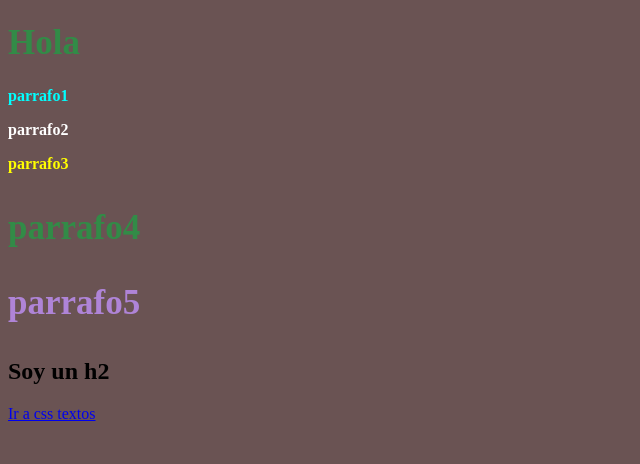
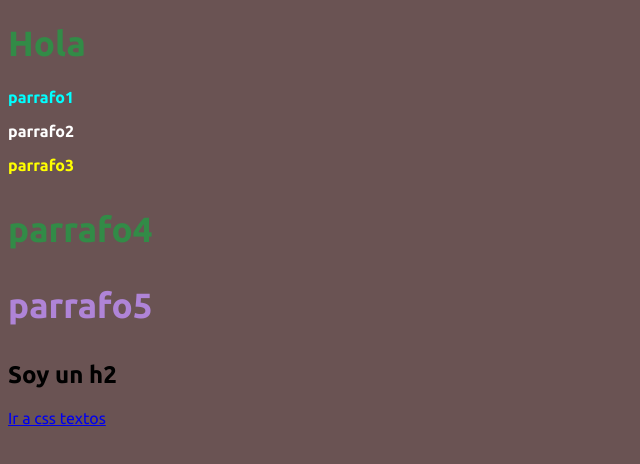
Before and after one commit to Maartizza/bootcamp-java-universidad-2023v2, a plain HTML site: page index.html in a window 1280 px wide. Shown: the whole page, without its empty margins (0-640 px from the left). Drawn offline with Linux system fonts and the light colour scheme.

Commit message:
css correccion

```diff
--- a/CSS/style.css
+++ b/CSS/style.css
@@ -1,5 +1,5 @@
 
-/@import url('https://fonts.googleapis.com/css2?family=Ubuntu:ital,wght@0,300;0,400;0,700;1,300;1,700&display=swap');
+@import url('https://fonts.googleapis.com/css2?family=Ubuntu:ital,wght@0,300;0,400;0,700;1,300;1,700&display=swap');
 /*
     NO
     - sasss
```
